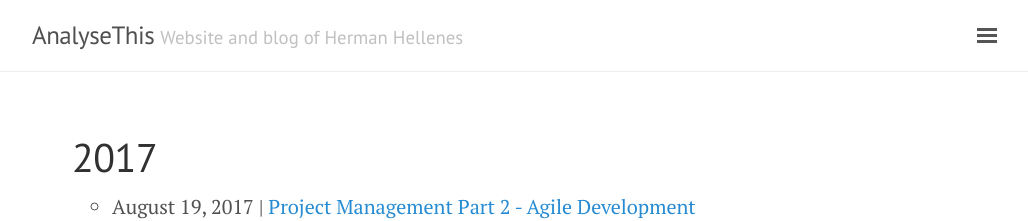
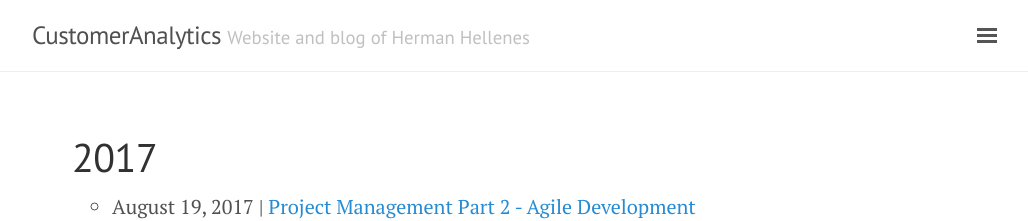
Before and after one commit to herman-hellenes/herman-hellenes.github.io, a Jekyll site: the page built from index.html, in a window 1280 px wide. Shown: the top 221 px of the page, without its empty margins (248-1276 px from the left). Built offline with Jekyll 4.4.1, drawn with Linux system fonts in a browser that asks for light colours; nearby versions of some CDN libraries.

Commit message:
Update _config.yml

```diff
--- a/_config.yml
+++ b/_config.yml
@@ -2,7 +2,7 @@
 permalink:           blogposts/:categories/:title
 
 # Setup
-title:               AnalyseThis
+title:               CustomerAnalytics
 tagline:             'Website and blog of Herman Hellenes'
 description:         'Physics M.Sc. and Data Scientist at EY.'
 url:                 http://herman-hellenes.github.io
```
